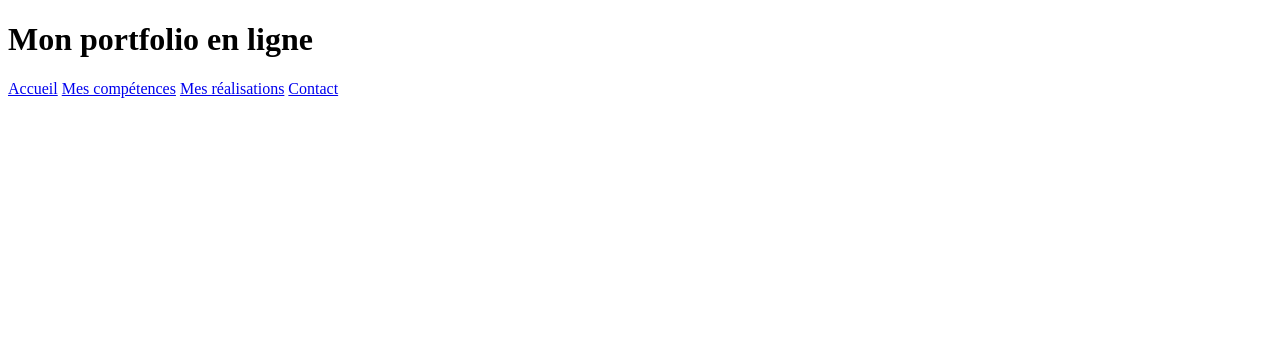
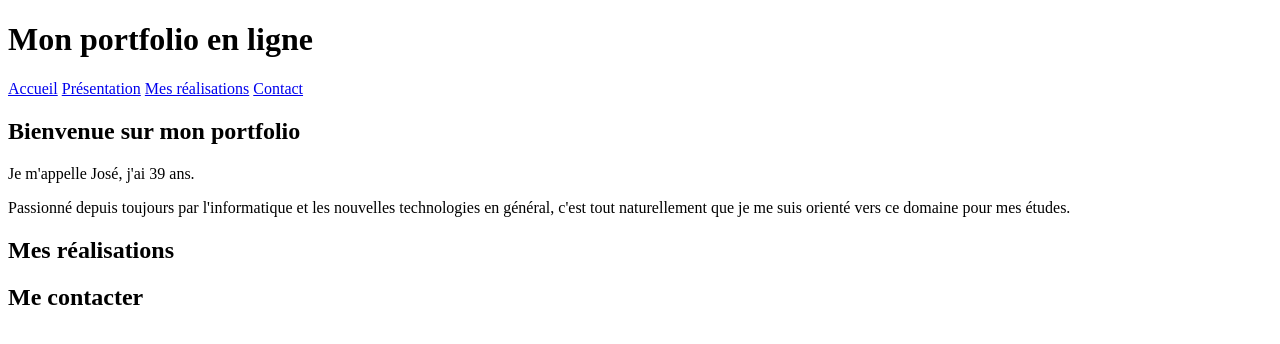
Before and after one commit to jose49260/portfolioHtml, a plain HTML site: page index.html in a window 1280 px wide. Drawn offline with Linux system fonts and the light colour scheme.

Commit message:
Ajout des titres et de la présentation

```diff
--- a/index.html
+++ b/index.html
@@ -12,19 +12,21 @@
         </header>
         <nav>
             <a href="#" title="Accueil">Accueil</a>
-            <a href="#" title="Mes compétences">Mes compétences</a>
+            <a href="#" title="Présentation">Présentation</a>
             <a href="#" title="Mes réalisations">Mes réalisations</a>
             <a href="#" title="Contact">Contact</a>
         </nav>
         <main>
-            <section id="competences">
-
+            <section id="Présentation">
+                <h2>Bienvenue sur mon portfolio</h2>
+                <p>Je m'appelle José, j'ai 39 ans.</p>
+                <p>Passionné depuis toujours par l'informatique et les nouvelles technologies en général, c'est tout naturellement que je me suis orienté vers ce domaine pour mes études.</p>
             </section>
             <section id="realisations">
-
+                <h2>Mes réalisations</h2>
             </section>
             <section id="contact">
-
+                <h2>Me contacter</h2>
             </section>
         </main>
         <footer>
```
